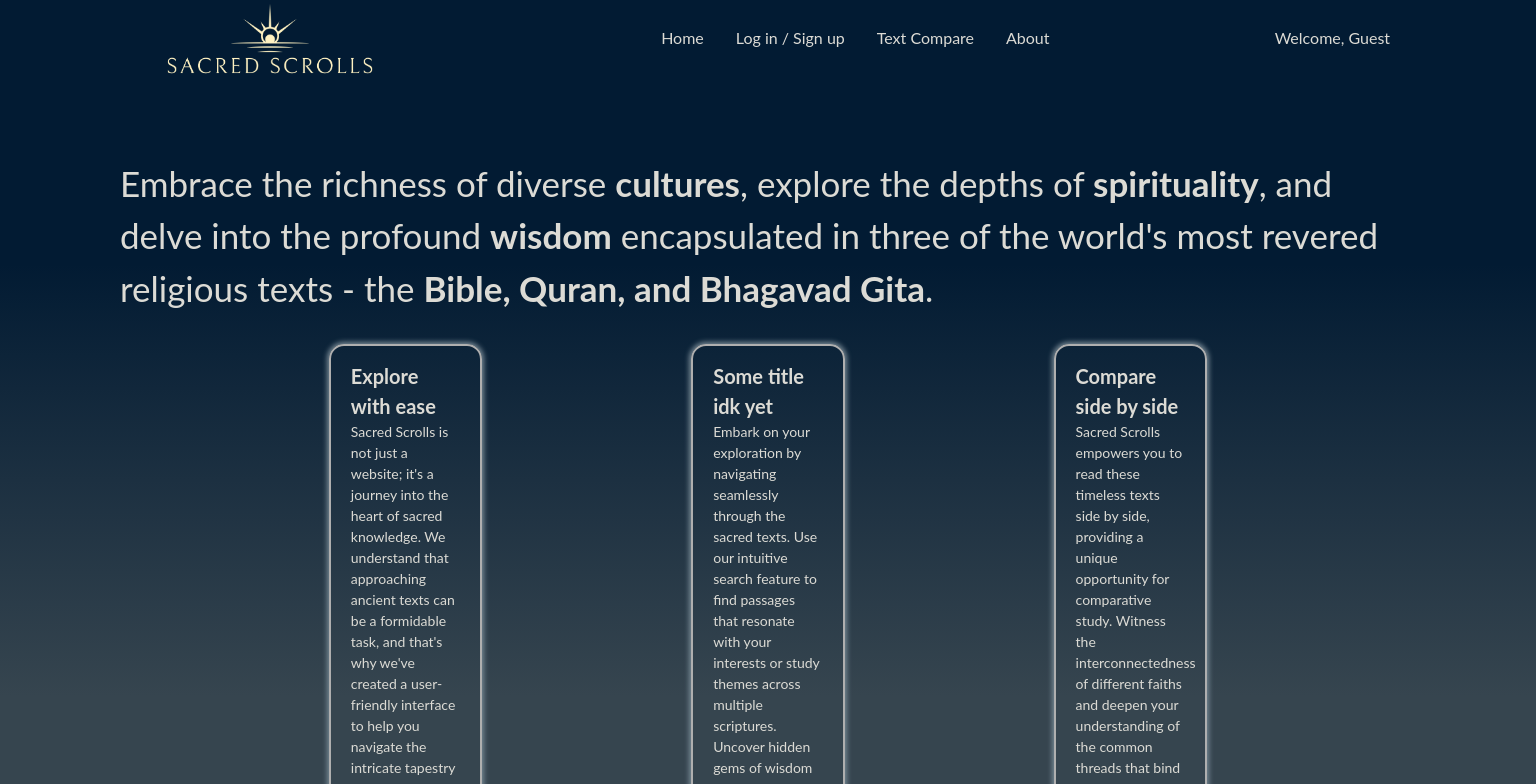
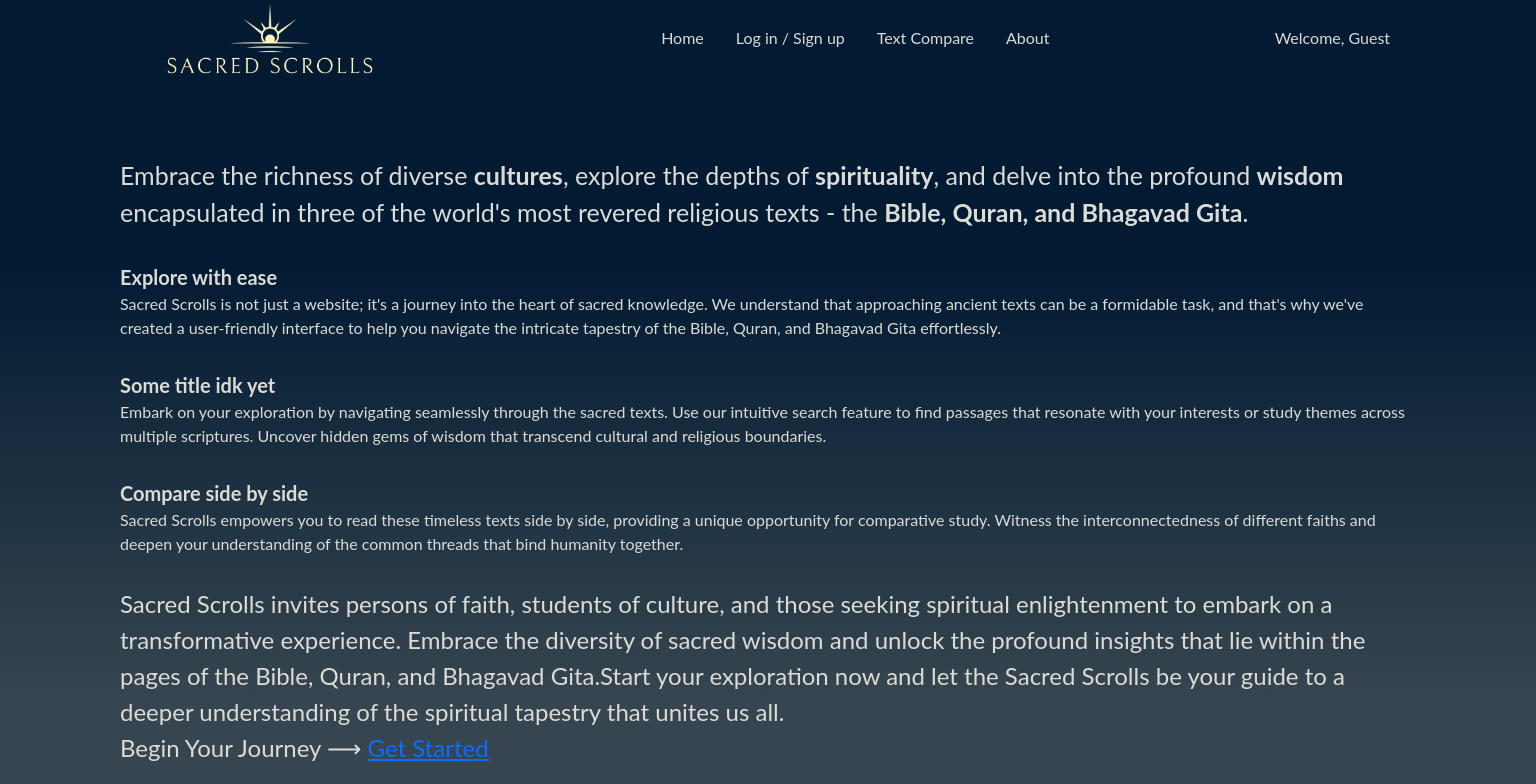
Before and after one commit to andrew-hagstrom/Sacred_Scrolls_Project, a React (Vite) app in the folder frontend/: page / in a window 1536 px wide. Shown: the top 784 px of the page. Built offline with nearby package versions, Linux system fonts and the light colour scheme.

Commit message:
readjusted max-width and min-width for homepage

```diff
--- a/frontend/src/App.css
+++ b/frontend/src/App.css
@@ -1,5 +1,6 @@
 html{
   height:100vh;
+  min-height: 100vh;
 }
 
 body {
@@ -27,13 +28,36 @@ body {
   margin-top: -80px;
 }
 
-@media (min-width:1400px) {
+/* .navbar-toggler-icon , .navbar-toggler, .navbar-toggler-icon{
+
+  border: 2px solid red;
+} */
+
+@media (min-width:1840px) {
+  .home-text {
+    border: 2px solid #afafaf;
+    margin-bottom: 30px;
+    font-size: 14px;
+    padding-left:20px;
+    padding-right: 20px;
+    padding-top: 15px;
+    padding-bottom: 15px;
+    box-shadow: 0 0 5px 2px #758793;
+    border-radius: 15px;
+    width:10vw;
+    margin-top:30px;
+  }
+
   #welcome-header {
     font-size: 35px;
   }
 }
 
-@media (max-width:1399px) {
+@media (max-width:1839px) {
+  .home-text {
+    margin-bottom: 30px;
+  }
+
   #welcome-header {
     margin-bottom: 30px;
     font-size: 25px;
@@ -51,29 +75,6 @@ body {
   font-size: 20px;
   font-weight: bold;
 }
-
-@media (min-width:1400px) {
-  .home-text {
-    border: 2px solid #afafaf;
-    margin-bottom: 30px;
-    font-size: 14px;
-    padding-left:20px;
-    padding-right: 20px;
-    padding-top: 15px;
-    padding-bottom: 15px;
-    box-shadow: 0 0 5px 2px #758793;
-    border-radius: 15px;
-    width:10vw;
-    margin-top:30px;
-  }
-}
-
-@media (max-width:1399px) {
-  .home-text {
-    margin-bottom: 30px;
-  }
-}
-
 
 .form-page {
   position: absolute;
--- a/frontend/src/components/NavBar.jsx
+++ b/frontend/src/components/NavBar.jsx
@@ -36,7 +36,7 @@ export const NavBar = ({ user, setUser }) => {
                 />
                 </Navbar.Brand>
                 <Navbar.Toggle aria-controls="basic-navbar-nav" />
-                <Navbar.Collapse id="basic-navbar-nav">
+                <Navbar.Collapse id="basic-navbar-nav" variant='green'>
                     <Nav style={{ display: 'flex', justifyContent: 'center', width: '100%' }} className="me-auto">
                         <NavLink as={Link} to="/" className="mx-2">Home</NavLink>
 
```
